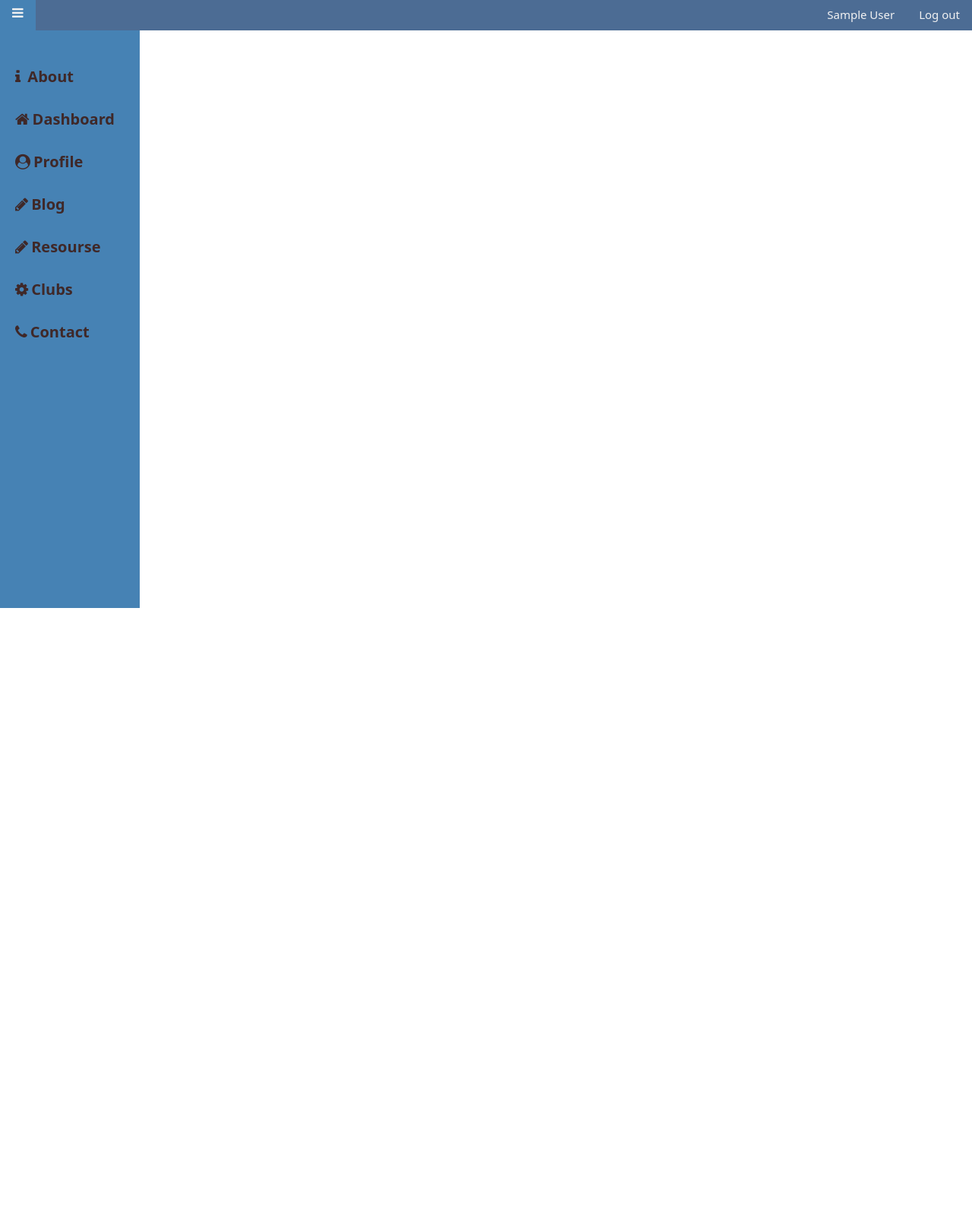
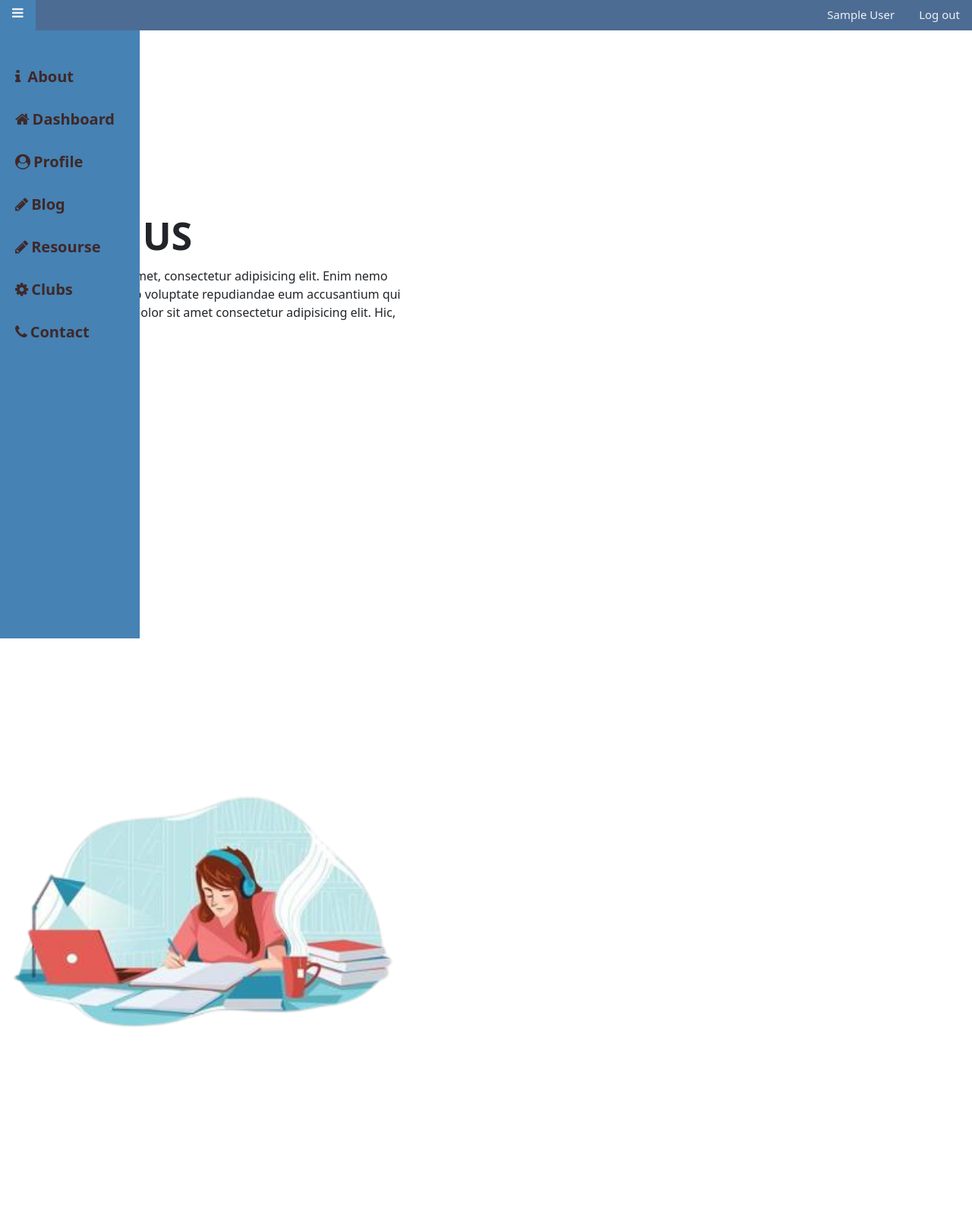
Before and after one commit to SAKSHI-GOYAL321/Social-Learning-, a PHP site: page /about.php in a window 1280 px wide. Shown: the whole page at 76% size. Before the commit the page ends 800 px from the top, so only its background shows below. Run offline with PHP 8.4, Linux system fonts and the light colour scheme; the visitor is signed in with stand-in values (Sample User, id 1); some libraries are stand-ins or nearby versions.

Commit message:
about page

```diff
--- a/about.php
+++ b/about.php
@@ -13,6 +13,7 @@ session_start();
     <!-- <link rel="stylesheet" href="css/dashboard.css"> -->
     <link rel="stylesheet" href="css/dashboard.css">
     <link rel="stylesheet" href="css/profile.css">
+    <link rel="stylesheet" href="css/aboutus.css">
     <link rel="stylesheet" href="https://cdnjs.cloudflare.com/ajax/libs/font-awesome/4.7.0/css/font-awesome.min.css">
     <link rel="stylesheet" href="https://cdnjs.cloudflare.com/ajax/libs/font-awesome/4.7.0/css/font-awesome.min.css">
     <script src="https://ajax.googleapis.com/ajax/libs/jquery/3.4.1/jquery.min.js"></script>
@@ -33,7 +34,7 @@ session_start();
             <div class="contain">
                 <div class="col-sm-2">
                     <div id="Ham" class="sidenav">
-                        <a href="#"><span style="padding: 4px;"><i class="fa fa-info"></i></span> About</a>
+                        <a href="about.php"><span style="padding: 4px;"><i class="fa fa-info"></i></span> About</a>
                         <a href="dashboard.php"><span style="padding: 4px;"><i class="fa fa-home"></i></span>Dashboard</a>
                         <a href="profile.php"><span style="padding: 4px;"><i class="fa fa-user-circle"></i></span>Profile</a>
                         <a href="blog.php"><span style="padding: 4px;"><i class="fa fa-pencil"></i></span>Blog</a>
@@ -42,14 +43,23 @@ session_start();
                         <a href="#"><span style="padding: 4px;"><i class="fa fa-phone"></i></span>Contact</a>
                     </div>
                 </div>
-
+                <div class="col-sm-10">
+                    <div class="col-sm-6">
+                        <div class="abt-sec">
+                            <h2>ABOUT US</h2>
+                            <p>Lorem ipsum dolor sit amet, consectetur adipisicing elit. Enim nemo commodi aliquam, porro voluptate repudiandae eum accusantium qui nesciunt. Lorem ipsum dolor sit amet consectetur adipisicing elit. Hic, rem. </p>
+                            <a href="dashboard.php">Learn More</a>
+                        </div>
+                    </div>
+                    <div class="col-sm-6">
+                        <div class="img-wrap">
+                            <img src="img/about.png" alt="" />
+                        </div>
+                    </div>
+                </div>
             </div>
     </div>
 </section>
-
-
-
-
 <script type="text/javascript">
         function show(){
             var sidenav= document.getElementsByClassName("sidenav");
--- a/blog.php
+++ b/blog.php
@@ -35,7 +35,7 @@
                 <div class="col-sm-2">
                 <div class="Ham paddoff">
                     <div id="Ham" class="sidenav">
-                        <a href="#" style="text-align: center;" class="tooltip"><i class="fa fa-info"></i> <span class="tooltiptext">About</span></a>
+                        <a href="about.php" style="text-align: center;" class="tooltip"><i class="fa fa-info"></i> <span class="tooltiptext">About</span></a>
                         <a href="dashboard.php" style="text-align: center; " class="tooltip"><i class="fa fa-home"></i><span class="tooltiptext"> Dashboard <span></a>
                         <a href="profile.php" style="text-align: center;" class="tooltip"><i  class="fa fa-user-circle "></i><span class="tooltiptext"> Profile </span></a>
                         <a href="blog.php"style="text-align: center;" class="tooltip"><i class="fa fa-pencil"></i><span class="tooltiptext">Blog</span></a>
--- a/clubDash.php
+++ b/clubDash.php
@@ -34,7 +34,7 @@
             <div class="contain">
                 <div class="col-sm-2 paddoff">
                     <div class="sidenav" id="Ham">
-                        <a href="#"><span style="padding: 4px;"><i class="fa fa-info"></i></span> About</a>
+                        <a href="about.php"><span style="padding: 4px;"><i class="fa fa-info"></i></span> About</a>
                         <a href="dashboard.php"><span style="padding: 4px;"><i class="fa fa-home"></i></span>Dashboard</a>
                         <a href="profile.php"><span style="padding: 4px;"><i class="fa fa-user-circle"></i></span>Profile</a>
                         <a href="blog.php"><span style="padding: 4px;"><i class="fa fa-pencil"></i></span>Blog</a>
--- a/createClub.php
+++ b/createClub.php
@@ -32,7 +32,7 @@
             <div class="contain">
                 <div class="col-sm-2">
                     <div class="sidenav active">
-                        <a href="#"><span style="padding: 4px;"><i class="fa fa-info"></i></span> About</a>
+                        <a href="about.php"><span style="padding: 4px;"><i class="fa fa-info"></i></span> About</a>
                         <a href="dashboard.php"><span style="padding: 4px;"><i class="fa fa-home"></i></span>Dashboard</a>
                         <a href="profile.php"><span style="padding: 4px;"><i class="fa fa-user-circle"></i></span>Profile</a>
                         <a href="blog.php"><span style="padding: 4px;"><i class="fa fa-pencil"></i></span>Blog</a>
--- a/createPost.php
+++ b/createPost.php
@@ -30,7 +30,7 @@
             <div class="contain">
                 <div class="col-sm-2">
                     <div class="sidenav active">
-                        <a href="#"><span style="padding: 4px;"><i class="fa fa-info"></i></span> About</a>
+                        <a href="about.php"><span style="padding: 4px;"><i class="fa fa-info"></i></span> About</a>
                         <a href="dashboard.php"><span style="padding: 4px;"><i class="fa fa-home"></i></span>Dashboard</a>
                         <a href="profile.php"><span style="padding: 4px;"><i class="fa fa-user-circle"></i></span>Profile</a>
                         <a href="blog.php"><span style="padding: 4px;"><i class="fa fa-pencil"></i></span>Blog</a>
--- /dev/null
+++ b/css/aboutus.css
@@ -0,0 +1,34 @@
+.abt-sec{
+    display: flex;
+    flex-direction: column;
+    justify-content: center;
+    height: 100vh;
+}
+.abt-sec h2{
+    font-weight: 600;
+    font-size: 50px;
+    margin-bottom: 2%;
+}
+.abt-sec p{
+    font-size: 16px;
+    margin-bottom: 5%;
+}
+.abt-sec a{
+    width: 20%;
+    text-align: center;
+    background-color: #4e89ba80;
+    border: 2px solid #335877;
+    box-shadow: inset 0px 0px 12px 0px #1c5492;
+    /* box-shadow: 0px 0px 11px 0px blue; */
+    padding: 2% 2%;
+    border-radius: 22px;
+    color: #2b2929;
+    font-size: 14px;
+    font-weight: 500;
+}
+.img-wrap{
+    display: flex;
+    flex-direction: column;
+    justify-content: center;
+    height: 100vh;
+}
--- a/dashboard.php
+++ b/dashboard.php
@@ -33,7 +33,7 @@
                 <div class="Ham col-sm-2 paddoff">
                     <div >
                         <div id="Ham" class = "sidenav">
-                            <a href="#"><span style="padding: 4px;"><i class="fa fa-info"></i></span> About</a>
+                            <a href="about.php"><span style="padding: 4px;"><i class="fa fa-info"></i></span> About</a>
                             <a href="dashboard.php"><span style="padding: 4px;"><i class="fa fa-home"></i></span>Dashboard</a>
                             <a href="profile.php"><span style="padding: 4px;"><i class="fa fa-user-circle"></i></span>Profile</a>
                             <a href="blog.php"><span style="padding: 4px;"><i class="fa fa-pencil"></i></span>Blog</a>
--- a/home.php
+++ b/home.php
@@ -11,7 +11,6 @@
     <link rel="stylesheet" href="css/bootstrap.min.css">
 <link rel="stylesheet" href="https://cdnjs.cloudflare.com/ajax/libs/font-awesome/4.7.0/css/font-awesome.min.css">
 </head>
-
 <body>
     <section>
         <div id="login" class="login-box">
@@ -132,8 +131,6 @@
             </div>
         </div>
     </section>
-
-
     <script type="text/javascript">
         var loginform = document.getElementById('login');
             var signupform = document.getElementById('signup');
--- a/profile.php
+++ b/profile.php
@@ -33,7 +33,7 @@
             <div class="contain">
                 <div class="col-sm-2">
                     <div id="Ham" class="sidenav">
-                        <a href="#"><span style="padding: 4px;"><i class="fa fa-info"></i></span> About</a>
+                        <a href="about.php"><span style="padding: 4px;"><i class="fa fa-info"></i></span> About</a>
                         <a href="dashboard.php"><span style="padding: 4px;"><i class="fa fa-home"></i></span>Dashboard</a>
                         <a href="profile.php"><span style="padding: 4px;"><i class="fa fa-user-circle"></i></span>Profile</a>
                         <a href="blog.php"><span style="padding: 4px;"><i class="fa fa-pencil"></i></span>Blog</a>
--- a/profile_page.php
+++ b/profile_page.php
@@ -32,7 +32,7 @@
             <div class="contain">
                 <div class="col-sm-2">
                     <div id="Ham" class="sidenav">
-                        <a href="#"><span style="padding: 4px;"><i class="fa fa-info"></i></span> About</a>
+                        <a href="about.php"><span style="padding: 4px;"><i class="fa fa-info"></i></span> About</a>
                         <a href="dashboard.php"><span style="padding: 4px;"><i class="fa fa-home"></i></span>Dashboard</a>
                         <a href="profile.php"><span style="padding: 4px;"><i class="fa fa-user-circle"></i></span>Profile</a>
                         <a href="blog.php"><span style="padding: 4px;"><i class="fa fa-pencil"></i></span>Blog</a>
--- a/resource.html
+++ b/resource.html
@@ -30,11 +30,11 @@
             <div class="contain">
                 <div class="Ham col-sm-2 paddoff">
                     <div class="sidenav">
+                        <a href="about.php"><span style="padding: 4px;"><i class="fa fa-info"></i></span> About</a>
                         <a href="profile.php"><span style="padding: 4px;"><i class="fa fa-user-circle"></i></span>Profile</a>
                         <a href="dashboard.php"><span style="padding: 4px;"><i class="fa fa-home"></i></span>Dashboard</a>
                         <a href="blog.php"><span style="padding: 4px;"><i class="fa fa-pencil"></i></span>Blog</a>
                         <a href="blog.php"><span style="padding: 4px;"><i class="fa fa-pencil"></i></span>Resourse</a>
-                        <a href="#"><span style="padding: 4px;"><i class="fa fa-info"></i></span> About</a>
                         <a href="#"><span style="padding: 4px;"><i class="fa fa-cog"></i></span>Services</a>
                         <a href="#"><span style="padding: 4px;"><i class="fa fa-phone"></i></span>Contact</a>
                     </div>
--- a/resourse.php
+++ b/resourse.php
@@ -33,7 +33,7 @@
             <div class="contain">
                 <div class="Ham paddoff">
                     <div id="Ham" class="sidenav">
-                        <a href="#" style="text-align: center;" class="tooltip"><i class="fa fa-info"></i> <span class="tooltiptext">About</span></a>
+                        <a href="about.php" style="text-align: center;" class="tooltip"><i class="fa fa-info"></i> <span class="tooltiptext">About</span></a>
                         <a href="dashboard.php" style="text-align: center; " class="tooltip"><i class="fa fa-home"></i><span class="tooltiptext"> Dashboard <span></a>
                         <a href="profile.php" style="text-align: center;" class="tooltip"><i  class="fa fa-user-circle "></i><span class="tooltiptext"> Profile </span></a>
                         <a href="blog.php"style="text-align: center;" class="tooltip"><i class="fa fa-pencil"></i><span class="tooltiptext">Blog</span></a>
```
Also changed, not shown: img/about.png (added).
